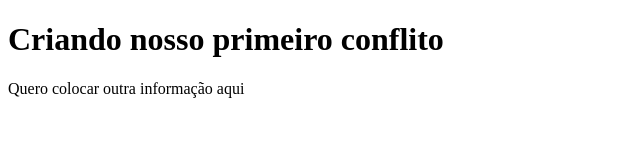
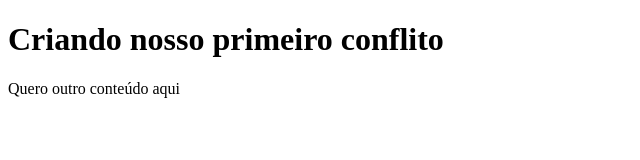
Before and after one commit to gloriateste/meu-repo, a plain HTML site: page index.html in a window 1280 px wide. Shown: the full height of the page, 0-640 px from the left. Drawn offline with Linux system fonts and the light colour scheme.

Commit message:
conflito dev3

```diff
--- a/index.html
+++ b/index.html
@@ -7,6 +7,6 @@
 </head>
 <body>
     <h1>Criando nosso primeiro conflito</h1>
-    <p>Quero colocar outra informação aqui</p>
+    <p>Quero outro conteúdo aqui</p>
 </body>
 </html>
```
